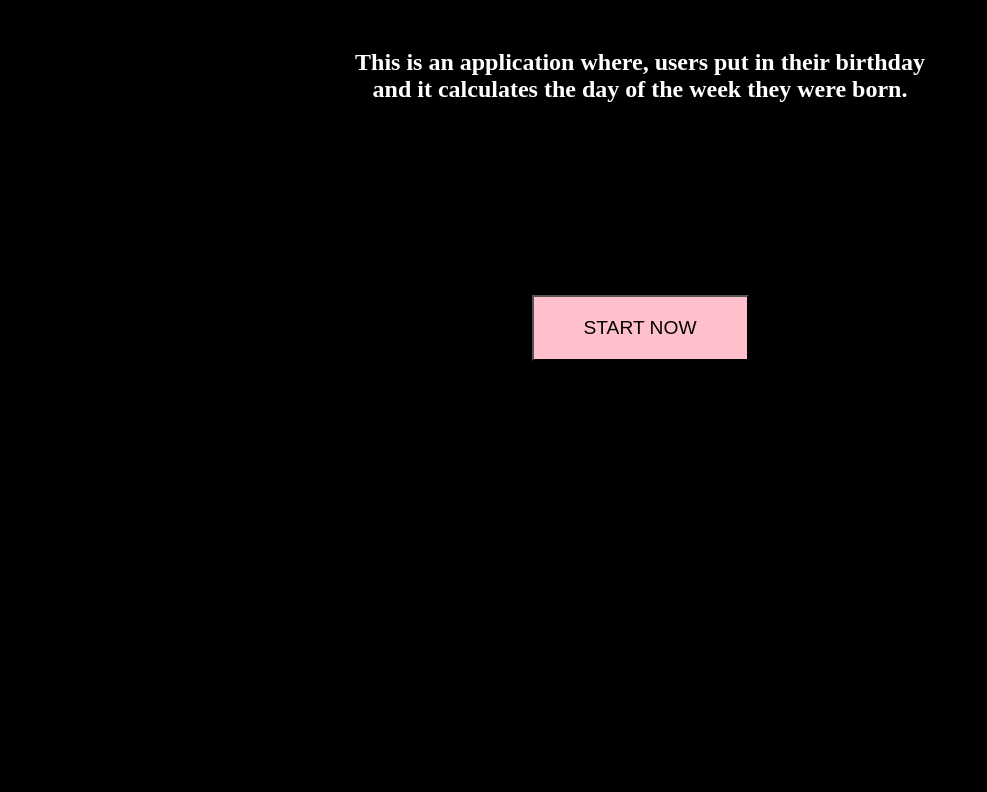
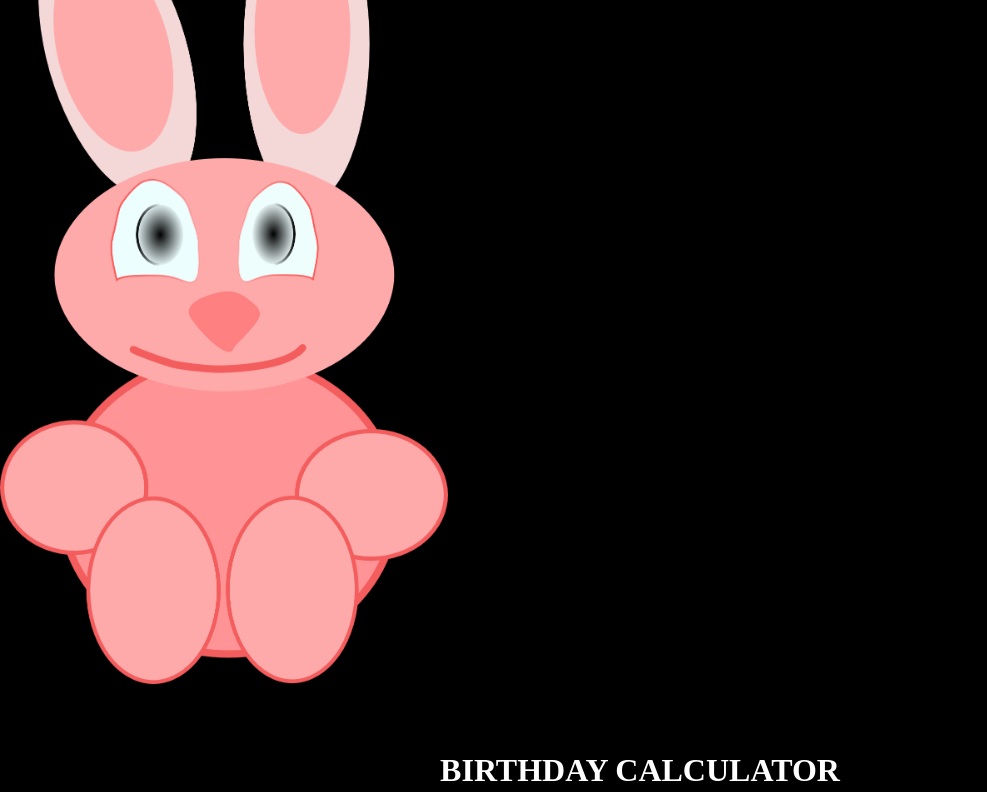
Before and after one commit to Moni-que/-BirthdayCalculater, a plain HTML site: page index.html in a window 1280 px wide. Shown: the part 116-908 px from the top of the page, without its empty margins (0-987 px from the left). Before the commit the page ends 800 px from the top, so only its background shows below. Drawn offline with Linux system fonts and the light colour scheme.

Commit message:
add image1

```diff
--- a/index.html
+++ b/index.html
@@ -9,6 +9,7 @@
     <link rel="stylesheet" href="style.css">
 </head>
 <body>
+    <img class="image1" src="./images/bunny.png" alt="bunny">
     <div class="section1">
         <h1>BIRTHDAY CALCULATOR</h1>
         <h2>This is an application where, users put in their birthday <br> and it calculates the day of the week they were born. </h2>
--- a/style.css
+++ b/style.css
@@ -6,6 +6,9 @@
 body{
     background-color: black;
     color: white;
+}
+.image1{
+    height: 100vh;
 }
 .section1{
     text-align: center;
```
